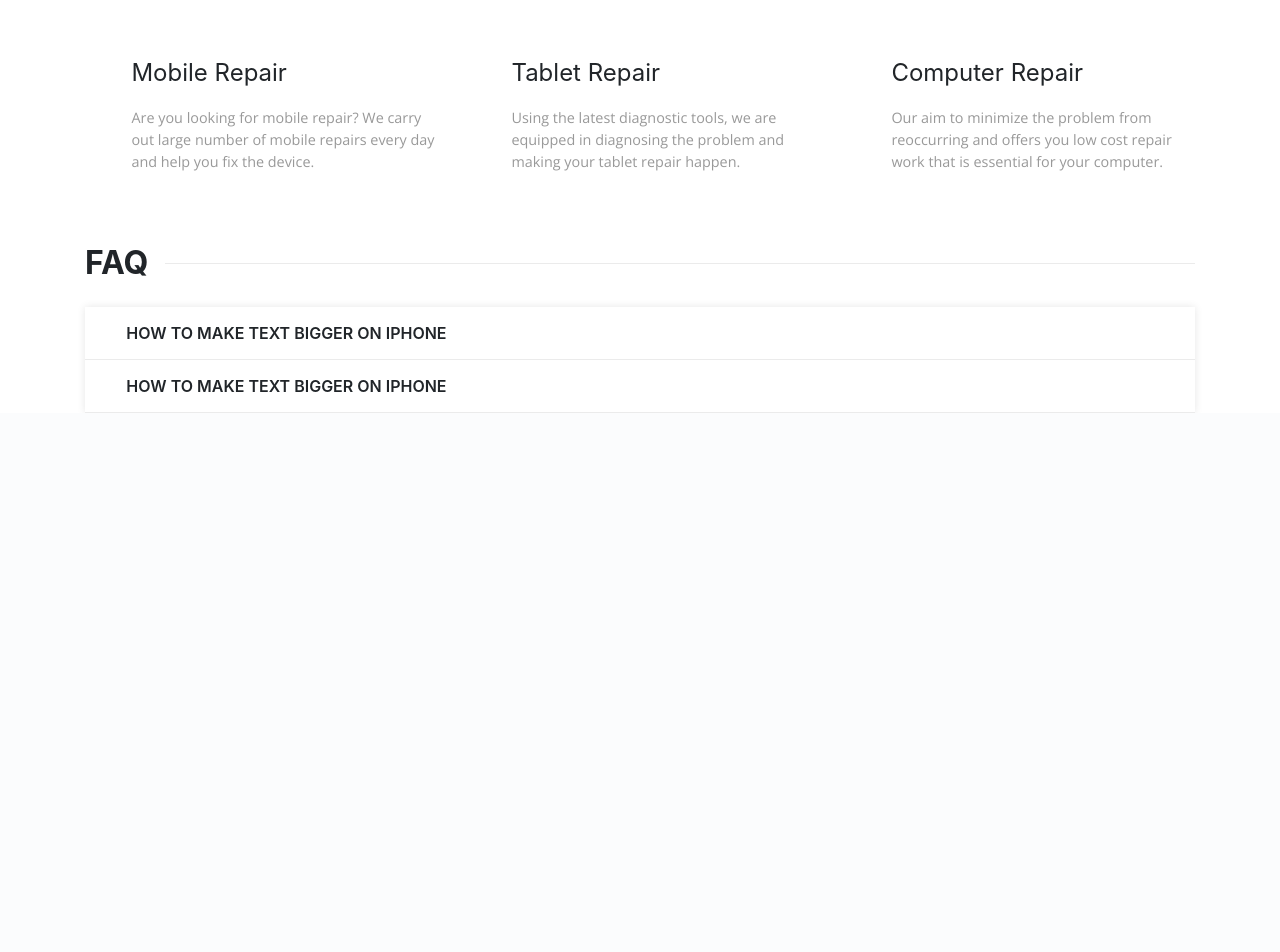
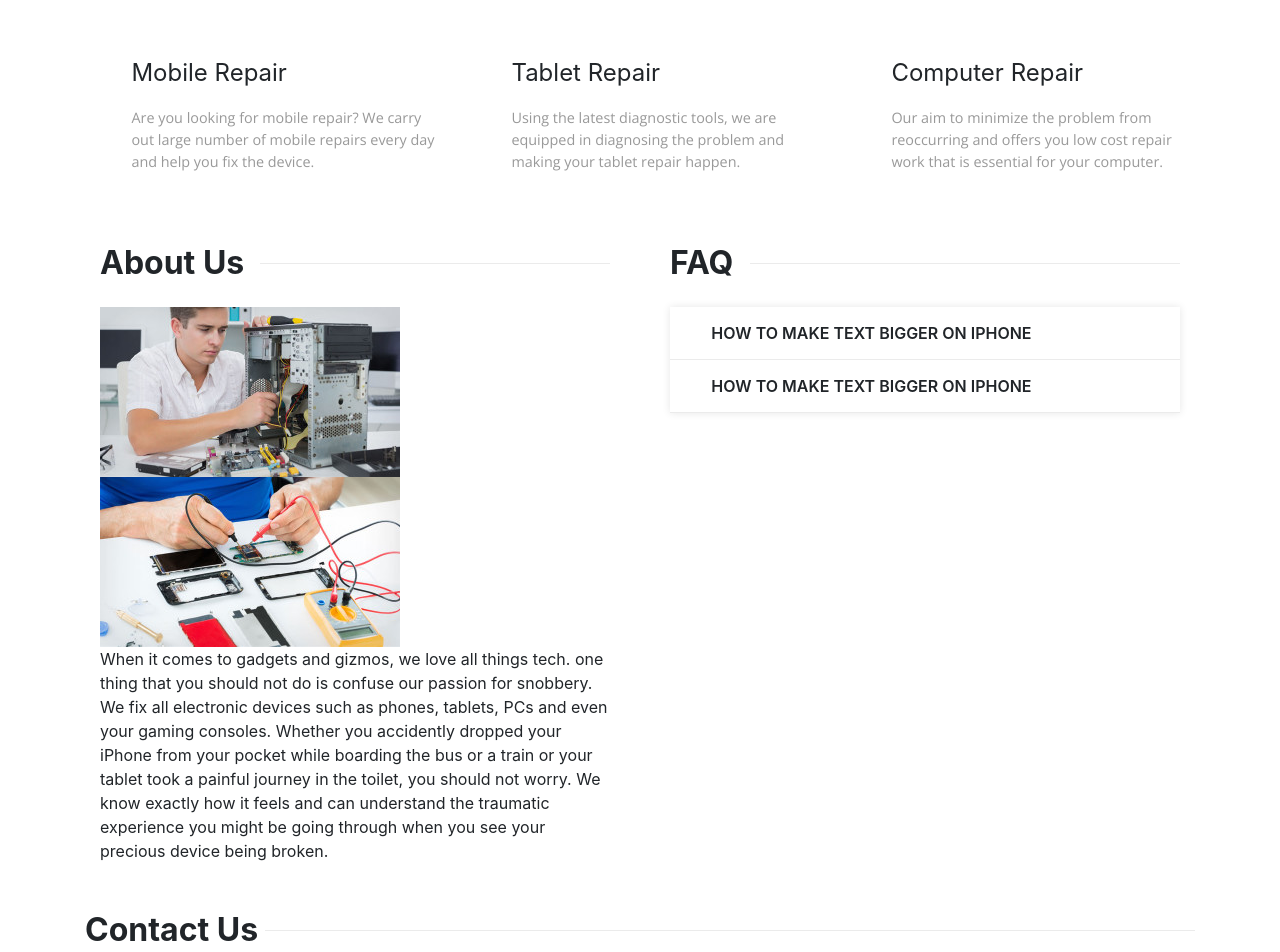
Before and after one commit to AmarjotSingh21/mobi-carez, a Django app: page / in a window 1280 px wide. Shown: the part 1653-2605 px from the top of the page. Before the commit the page ends 2066 px from the top, so only its background shows below. Run offline with Django 3.2, Linux system fonts and the light colour scheme; some libraries are stand-ins or nearby versions; some web fonts are replaced.

Commit message:
Added About

```diff
--- a/templates/index.html
+++ b/templates/index.html
@@ -233,5 +233,18 @@
     </div>
 </div>
 <div class="py-3"></div>
-{% include 'snippets/faq.html' %}
+<div class="container">
+    <div class="row">
+        <div class="col-lg-6">{% include 'snippets/about.html' %}</div>
+        <div class="col-lg-6">{% include 'snippets/faq.html' %}</div>
+    </div>
+</div>
+
+<div class="py-3"></div>
+{% include 'snippets/contact.html' %}
+
+<div class="py-3"></div>
+{% include 'snippets/gallery.html' %}
+<div class="py-3"></div>
+
 {% endblock content %}
--- /dev/null
+++ b/templates/snippets/about.html
@@ -0,0 +1,16 @@
+{% load static %}
+
+<div class="container">
+    <h2 class="font-weight-bold position-relative mb-4"><span>About Us</span> <span class="middle-line"
+            style="left:160px;"></span></h2>
+    <div class="about">
+        <img src="{% static 'images/about/about-1.jpg' %}" alt="" class="d-inline-block">
+        <img src="{% static 'images/about/about-2.jpg' %}" alt="" class="d-inline-block">
+    </div>
+    <p class="desc-text">When it comes to gadgets and gizmos, we love all things tech. one thing that you should not do
+        is confuse our passion for snobbery. We fix all electronic devices such as phones, tablets, PCs and even your
+        gaming consoles. Whether you accidently dropped your iPhone from your pocket while boarding the bus or a train
+        or your tablet took a painful journey in the toilet, you should not worry. We know exactly how it feels and can
+        understand the traumatic experience you might be going through when you see your precious device being broken.
+    </p>
+</div>
```
Also changed, not shown: static/images/about/about-1.jpg (added), static/images/about/about-2.jpg (added).
